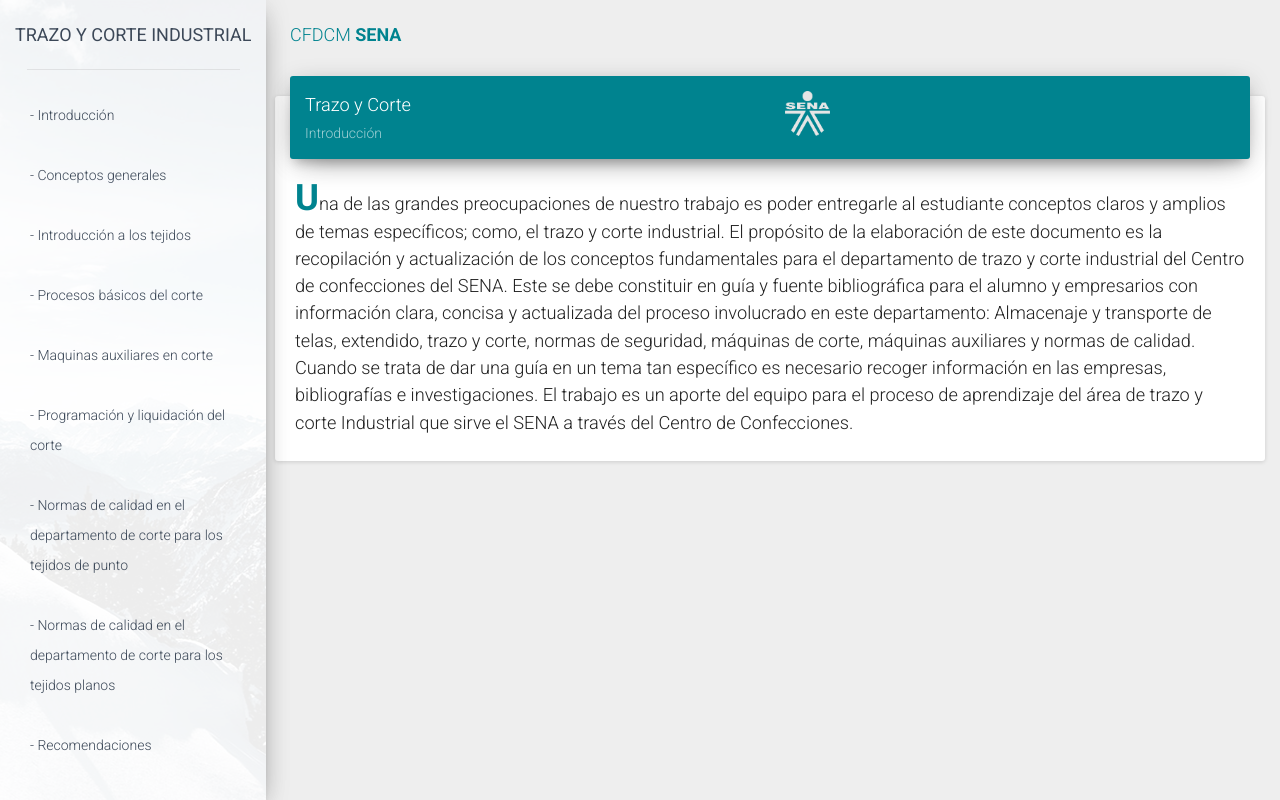
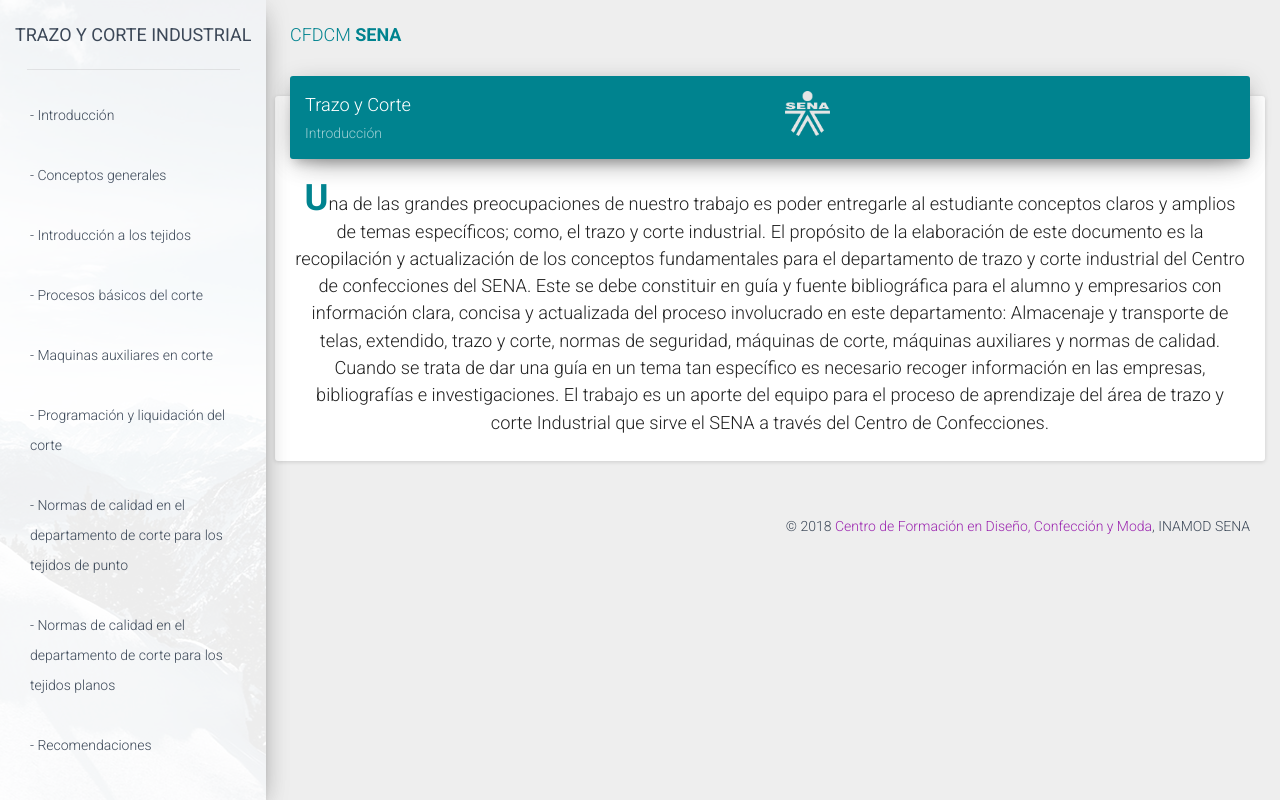
Before and after one commit to musicprogram/TRAZO-Y-CORTE-INDUSTRIAL, a PHP site: page / in a window 1280 px wide. Run offline with PHP 8.4, Linux system fonts and the light colour scheme; some libraries are stand-ins or nearby versions.

Commit message:
arreglando pagina

```diff
--- a/trazoycorte/paginas/introduccion.php
+++ b/trazoycorte/paginas/introduccion.php
@@ -14,7 +14,7 @@
 
 	</div>
 	<div class="card-content table-responsive">
-		<h4 class="flow-text parrafo_intro">
+		<h4 class="flow-text parrafo_intro text-center">
 			Una de las grandes preocupaciones de nuestro trabajo es poder entregarle al estudiante conceptos claros y amplios de temas específicos; como, el trazo y corte industrial. El propósito de la elaboración de este documento es la recopilación y actualización de los conceptos fundamentales para el departamento de trazo y corte industrial del Centro de confecciones del SENA. Este se debe constituir en guía y fuente bibliográfica para el alumno y empresarios con información clara, concisa y actualizada del proceso involucrado en este departamento: Almacenaje y transporte de telas, extendido, trazo y corte, normas de seguridad, máquinas de corte, máquinas auxiliares y normas de calidad.
 
 			Cuando se trata de dar una guía en un tema tan específico es necesario recoger información en las empresas, bibliografías e investigaciones.
@@ -24,3 +24,17 @@
 
 	</div>
 </div>
+
+
+<footer class="footer">
+    <div class="container-fluid">
+
+        <p class="copyright pull-right">
+            &copy;
+            <script>
+                document.write(new Date().getFullYear())
+            </script>
+            <a href="#">Centro de Formación en Diseño, Confección y Moda</a>, INAMOD SENA
+        </p>
+    </div>
+</footer>
--- a/trazoycorte/paginas/menu_principal.php
+++ b/trazoycorte/paginas/menu_principal.php
@@ -5,7 +5,7 @@
         Tip 2: you can also add an image using data-image tag
     -->
     <div class="logo">
-        <a href="http://www.creative-tim.com" class="simple-text ">
+        <a href="#" class="simple-text ">
             TRAZO Y CORTE INDUSTRIAL
         </a>
     </div>
```
